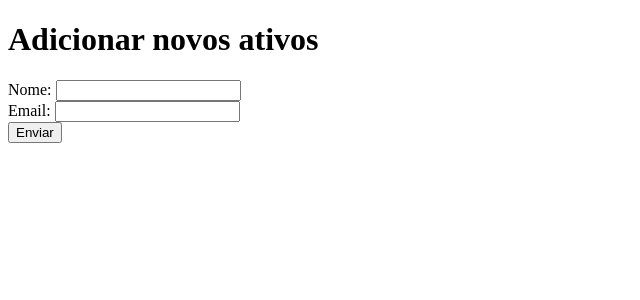
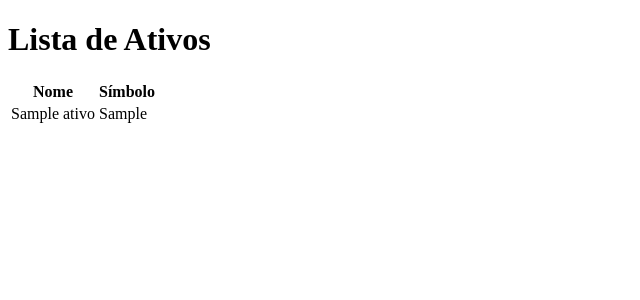
Before and after one commit to ClaraSantosmf/naatividade, a Django app: template naatividade/core/templates/index.html in a window 1280 px wide. Shown: the top 300 px of the page, without its empty margins (0-640 px from the left). Run offline with Django 4.2, Linux system fonts and the light colour scheme; the template is opened without the code that fills it: values named after a table or form of the project are taken from there, others are empty; tables that the repository leaves empty hold one stand-in row (Sample ...).

```diff
--- a/naatividade/core/models.py
+++ b/naatividade/core/models.py
@@ -5,7 +5,6 @@ class Ativo(models.Model):
     nome = models.CharField(max_length=130)
     symbol = models.CharField(max_length=50)
     created_at = models.DateTimeField(auto_now_add=True)
-    active = models.BooleanField(default=False)
 
 class Email(models.Model):
     email = models.EmailField()
@@ -16,6 +15,7 @@ class Monitoramento(models.Model):
     min_value = models.DecimalField(max_digits=12, decimal_places=2)
     max_value = models.DecimalField(max_digits=12, decimal_places=2)
     email = models.ForeignKey(Email, on_delete=models.PROTECT)
+    active = models.BooleanField(default=True)
 
 class Historico(models.Model):
     ativo = models.ForeignKey(Ativo, on_delete=models.PROTECT)
--- a/naatividade/core/templates/index.html
+++ b/naatividade/core/templates/index.html
@@ -1,26 +1,32 @@
 <!DOCTYPE html>
 <html>
 <head>
-  <title>Adicionar novo Ativo</title>
+    <title>Lista de Ativos</title>
 </head>
 <body>
-  <div class="container">
-    <h1>Adicionar novos ativos</h1>
-    <form method="POST">
-      {% csrf_token %}
-      <div class="form-group">
-        <label for="id_nome">Nome:</label>
-        <input type="text" id="id_nome" name="nome" required>
-      </div>
-      <div class="form-group">
-        <label for="id_email">Email:</label>
-        <input type="email" id="id_email" name="email" required>
-      </div>
-      <div class="form-group">
-        <input type="submit" value="Enviar">
-      </div>
-    </form>
-  </div>
+    <h1>Lista de Ativos</h1>
 
+    <!-- Adicione o formulário de busca do Django -->
+
+    <table>
+        <thead>
+            <tr>
+                <th>Nome</th>
+                <th>Símbolo</th>
+            </tr>
+        </thead>
+        <tbody>
+            {% for ativo in ativos %}
+                <tr>
+                    <td>{{ ativo.nome }}</td>
+                    <td>{{ ativo.symbol }}</td>
+                </tr>
+            {% empty %}
+                <tr>
+                    <td colspan="2">Nenhum ativo encontrado.</td>
+                </tr>
+            {% endfor %}
+        </tbody>
+    </table>
 </body>
 </html>
--- a/naatividade/urls.py
+++ b/naatividade/urls.py
@@ -6,6 +6,6 @@ from naatividade.core import views
 
 urlpatterns = [
     path('admin/', admin.site.urls),
-    path('', views.index),
-    path('', views.processar_formulario),
+    path('', views.index, name='index'),
+    path('cadastramento', views.cadastramento_de_monitoramento, name='cadastramento_de_monitoramento'),
 ]
```
Also changed, not shown: naatividade/core/forms.py (added, +8 -0 lines), naatividade/core/test/test_forms.py (+8 -0 lines), naatividade/core/views.py (+20 -7 lines), naatividade/core/migrations/0003_remove_ativo_active_monitoramento_active.py (added).
